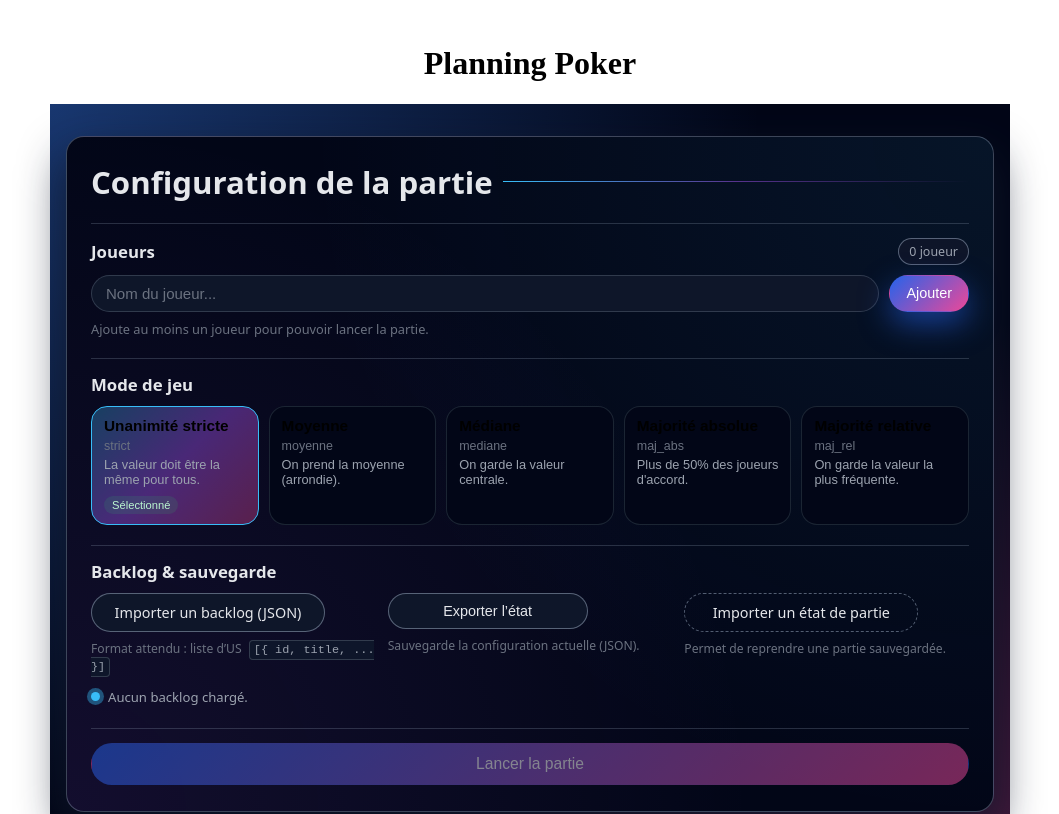
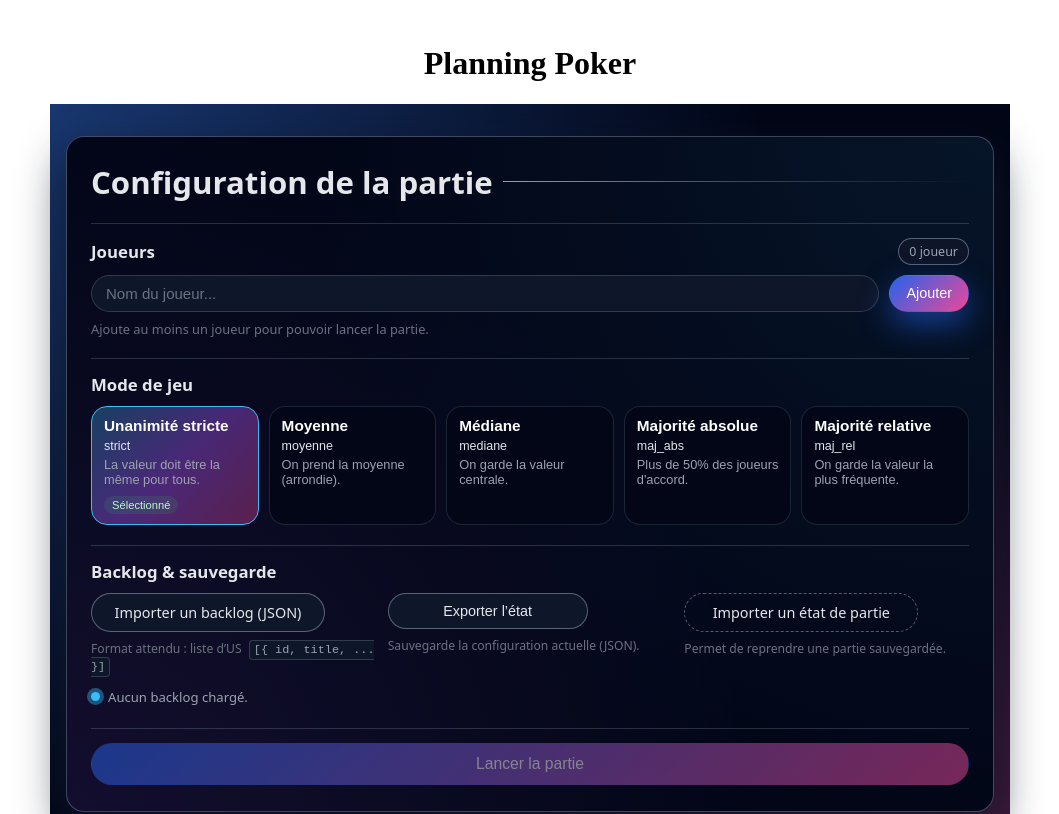
Before and after one commit to msaadane2/PlanningPokerFM, a React (Create React App) app: page / in a window 1280 px wide. Shown: the top 814 px of the page, without its empty margins (110-1169 px from the left). Built offline with nearby package versions, Linux system fonts and the light colour scheme.

Commit message:
modification du css du menu

```diff
--- a/src/components/CardSet.jsx
+++ b/src/components/CardSet.jsx
@@ -1,7 +1,7 @@
 // Affiche les cartes pour le joueur sélectionné
 
 const CARDS = [0, 1, 2, 3, 5, 8, 13, 20, 40, 100, "☕", "?"];
-
+//Cartes images
 const CARD_IMAGES = {
   0: "/cartes/cartes_0.svg",
   1: "/cartes/cartes_1.svg",
--- a/src/components/Menu.css
+++ b/src/components/Menu.css
@@ -313,13 +313,16 @@
 .mode-name {
   font-weight: 600;
   font-size: 0.96rem;
+  color: #ffffff;
 }
 
 .mode-id {
   font-size: 0.78rem;
-  color: var(--text-soft);
+  color: var(--text-main);
 }
-
+.mode-card-active .mode-name {
+  color: #ffffff;
+}
 .mode-desc {
   font-size: 0.8rem;
   color: var(--text-muted);
```
Also changed, not shown: .codesandbox/tasks.json (added), 21 other files (tests, documents, lock files or other folders).
